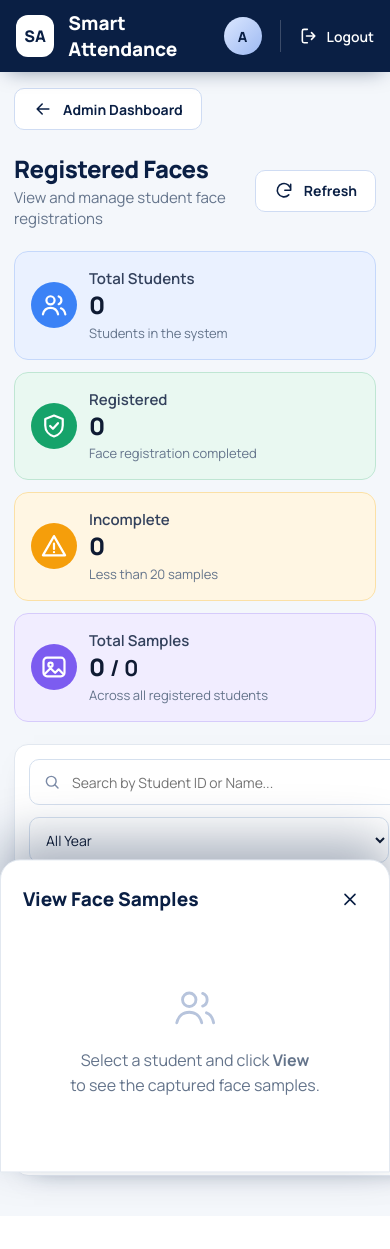
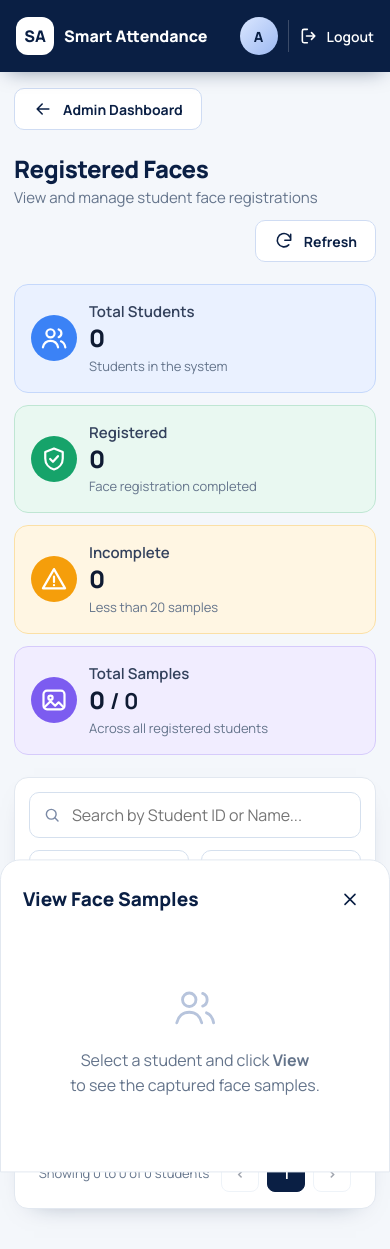
Before and after one commit to lathikaamalan-aj/smart-attendance, a Flask app: page /registered_faces in a window 390 px wide; the page is wider, and only the part inside the window is pictured. Before the commit the page ends 1205 px from the top of that part, so only its background shows below. Run offline with Flask 3, Linux system fonts and the light colour scheme; the visitor is signed in with stand-in values (Sample User, id 1); data that the repository does not hold is empty.

Commit message:
update html pages

```diff
--- a/templates/registered_faces.html
+++ b/templates/registered_faces.html
@@ -142,7 +142,7 @@
 @media(max-width:1280px){.layout{grid-template-columns:minmax(0,1fr) 360px}.grid5{gap:10px 8px}}
 @media(max-width:1100px){
   .stats{grid-template-columns:repeat(2,1fr)}
-  .layout{grid-template-columns:1fr}
+  .layout{grid-template-columns:minmax(0,1fr)}
   .panel{position:fixed;left:0;right:0;bottom:0;top:auto;max-height:86vh;border-radius:20px 20px 0 0;z-index:1500;transform:translateY(105%);transition:transform .35s cubic-bezier(.2,.8,.2,1);box-shadow:0 -20px 50px rgba(10,31,68,.35)}
   .panel.open{transform:none}
   .backdrop.on{display:block;position:fixed;inset:0;background:rgba(10,31,68,.5);z-index:1400}
@@ -155,6 +155,28 @@
 }
 @media(max-width:480px){.stats{grid-template-columns:1fr}.grid5{grid-template-columns:repeat(4,1fr)}}
 @media(prefers-reduced-motion:reduce){*,*::before{animation:none!important;transition:none!important}}
+
+/* ===== MOBILE FIT (added) ===== */
+@media(max-width:1100px){.panel:not(.open){box-shadow:none}}   /* closed bottom-sheet was leaving a grey smudge at screen bottom */
+@media(max-width:600px){
+  .topbar{gap:10px}
+  .brand{min-width:0;gap:10px}
+  .brand-icon{flex:none;width:38px;height:38px}
+  .brand h1{font-size:16px;line-height:1.15}
+  .top-r{gap:10px;flex:none}
+  .logout-btn{padding-left:10px}
+}
+html{-webkit-text-size-adjust:100%;text-size-adjust:100%}
+img,video{max-width:100%}
+@media(max-width:760px){input,select,textarea{font-size:16px!important}} /* stops iOS zoom-on-focus */
+
+.layout>*{min-width:0}              /* the actual overflow fix: lets the table scroll inside its card */
+@media(max-width:760px){
+  .tools select#fStatus{grid-column:1/-1}
+  .page-h{flex-wrap:wrap;gap:12px}
+  .toast{left:12px;right:12px;bottom:12px}
+  .foot{justify-content:center}
+}
 </style>
 </head>
 <body>
--- a/templates/upload_students.html
+++ b/templates/upload_students.html
@@ -360,6 +360,11 @@
     }
 }
 
+
+/* ===== MOBILE FIT (added) ===== */
+html{-webkit-text-size-adjust:100%;text-size-adjust:100%}
+img,video{max-width:100%}
+@media(max-width:760px){input,select,textarea{font-size:16px!important}} /* stops iOS zoom-on-focus */
 </style>
 </head>
 
--- a/templates/upload_timetable.html
+++ b/templates/upload_timetable.html
@@ -270,6 +270,11 @@
 
 }
 
+
+/* ===== MOBILE FIT (added) ===== */
+html{-webkit-text-size-adjust:100%;text-size-adjust:100%}
+img,video{max-width:100%}
+@media(max-width:760px){input,select,textarea{font-size:16px!important}} /* stops iOS zoom-on-focus */
 </style>
 </head>
 
```
Also changed, not shown: templates/Kiosk.html (+9 -0 lines), templates/admin.html (+18 -1 lines), templates/attendance_report.html (+18 -1 lines), templates/face_enrollment.html (+12 -1 lines), templates/face_recognition.html (+17 -0 lines), templates/user.html (+14 -0 lines), templates/view_students.html (+6 -1 lines).
